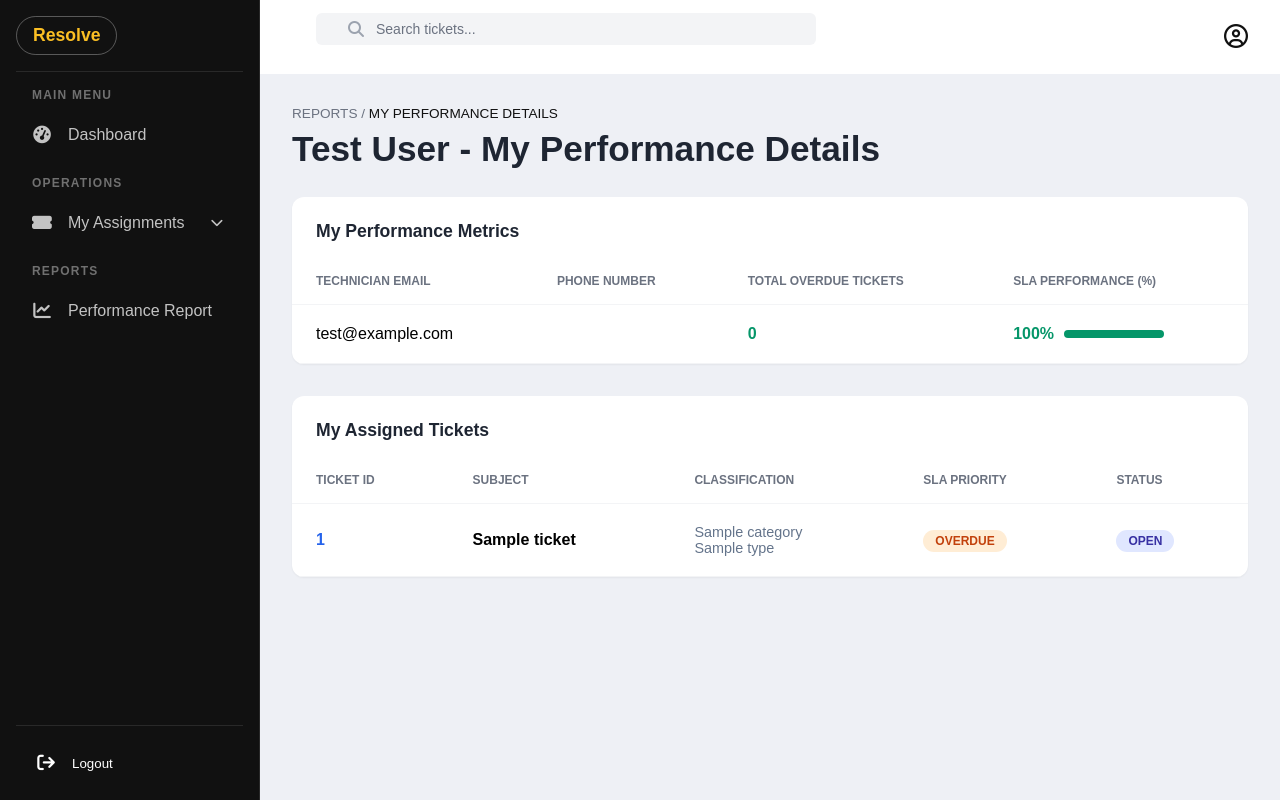
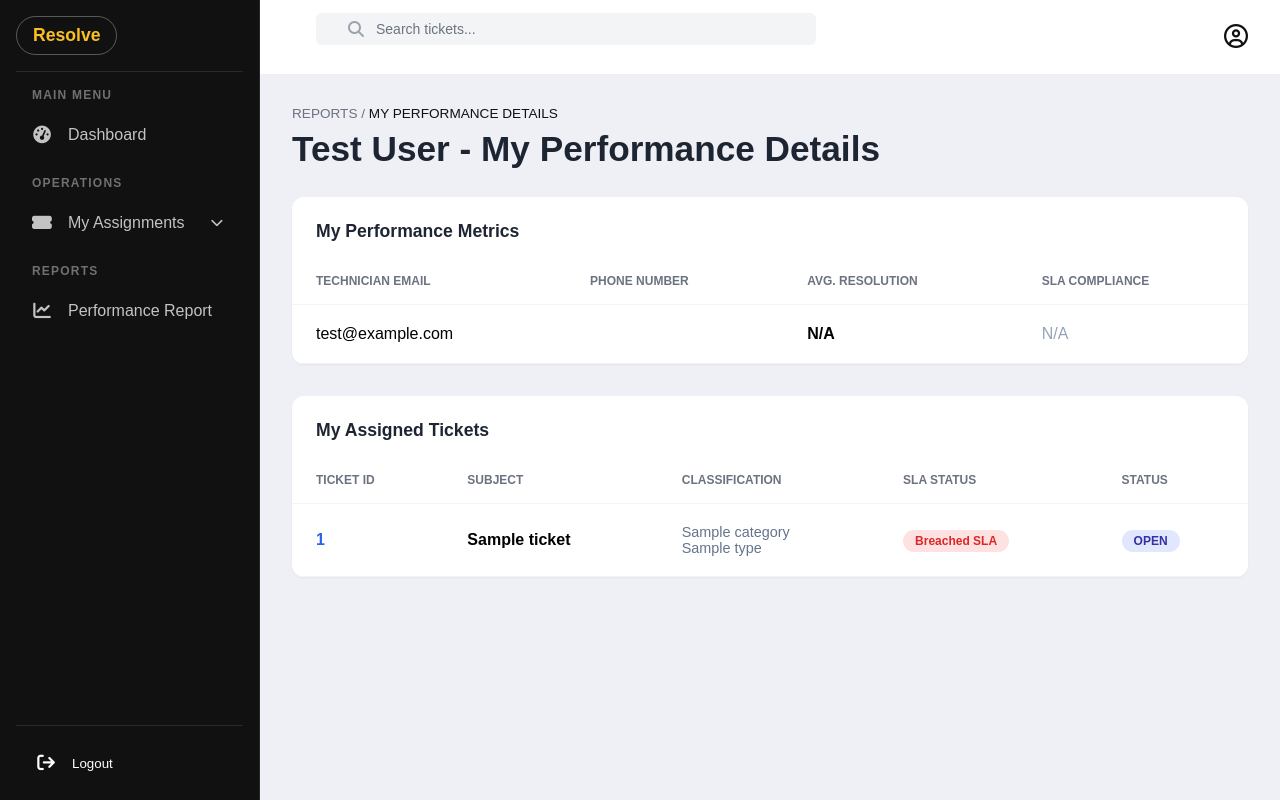
Before and after one commit to julianbeverly/Ticketing-system, a Laravel app: page /mydetails in a window 1280 px wide. Run offline with Laravel 12, Linux system fonts and the light colour scheme; a user stored in the database is signed in; data comes from the database, SQL or seed files in the repository; tables that the repository leaves empty hold one stand-in row (values such as "Sample post").

Commit message:
otp 5min admin tech employ reporting fixed time fixed

```diff
--- a/app/Http/Controllers/AuthController.php
+++ b/app/Http/Controllers/AuthController.php
@@ -38,8 +38,8 @@ class AuthController extends Controller
         }
 
         // Generate OTP
-        $otp = rand(100000, 999999);
-        // $otp = 111111;
+        // $otp = rand(100000, 999999);
+        $otp = 111111;
 
         // Save OTP in session (NO DATABASE TABLE NEEDED)
         session([
@@ -49,7 +49,7 @@ class AuthController extends Controller
         ]);
 
         // Send OTP to email
-        Mail::to($user->email)->send(new OtpMail($otp));
+        // Mail::to($user->email)->send(new OtpMail($otp));
 
         // Go to OTP page
         return redirect()->route('authentication.otp')
--- a/app/Http/Controllers/TicketController.php
+++ b/app/Http/Controllers/TicketController.php
@@ -221,11 +221,11 @@ class TicketController extends Controller
             });
         }
 
-        $tech->assigned_count   = (clone $ticketQuery)->count();
-        $tech->inprogress_count = (clone $ticketQuery)->where('status', 'in_progress')->count();
-        $tech->resolved_count   = (clone $ticketQuery)->where('status', 'resolved')->count();
-        $tech->closed_count     = (clone $ticketQuery)->where('status', 'closed')->count();
-        $tech->overdue_count    = (clone $ticketQuery)->where('status', 'overdue')->count();
+        $tech->active_count       = (clone $ticketQuery)->whereIn('status', ['assigned', 'in_progress'])->count();
+        $tech->completed_count    = (clone $ticketQuery)->whereIn('status', ['resolved', 'closed'])->count();
+        $tech->sla_met_count      = (clone $ticketQuery)->whereIn('status', ['resolved', 'closed'])->where('sla_breached', false)->count();
+        $tech->sla_breached_count = (clone $ticketQuery)->whereIn('status', ['resolved', 'closed'])->where('sla_breached', true)->count();
+        $tech->sla_compliance     = $tech->completed_count > 0 ? round(($tech->sla_met_count / $tech->completed_count) * 100, 1) : null;
 
         return view('techdashboard.technicianreport', compact('tech'));
     }
@@ -237,13 +237,20 @@ class TicketController extends Controller
     {
         $user = Auth::user();
 
-        $totalTickets = Ticket::where('technician_id', $user->id)->count();
-        $overdueCount = Ticket::where('technician_id', $user->id)->where('status', 'overdue')->count();
+        $completedTickets = Ticket::where('technician_id', $user->id)
+            ->whereIn('status', ['resolved', 'closed'])->get();
+        $completedCount = $completedTickets->count();
 
-        // SLA Performance: Percentage of tickets NOT overdue
-        $slaPerformance = $totalTickets > 0
-            ? round((($totalTickets - $overdueCount) / $totalTickets) * 100, 1)
-            : 0;
+        $totalDays = 0;
+        foreach ($completedTickets as $ticket) {
+            if ($ticket->resolved_at) {
+                $totalDays += ($ticket->created_at->diffInHours($ticket->resolved_at) / 24);
+            }
+        }
+        $avgResolution = $completedCount > 0 ? round($totalDays / $completedCount, 1) . ' days' : 'N/A';
+
+        $slaMetCount = $completedTickets->where('sla_breached', false)->count();
+        $slaCompliance = $completedCount > 0 ? round(($slaMetCount / $completedCount) * 100, 1) . '%' : 'N/A';
 
         // ── Date filtering based on report_type (by assignment date = created_at) ─
         $query = Ticket::with(['category', 'type'])->where('technician_id', $user->id);
@@ -282,7 +289,7 @@ class TicketController extends Controller
 
         $tickets = $query->orderBy('created_at', 'desc')->get();
 
-        return view('techdashboard.techreportdetails', compact('user', 'overdueCount', 'slaPerformance', 'tickets'));
+        return view('techdashboard.techreportdetails', compact('user', 'avgResolution', 'slaCompliance', 'tickets'));
     }
 
     /**
@@ -582,7 +589,7 @@ class TicketController extends Controller
      */
     public function employeeTicketReport(Request $request)
     {
-        $query = Ticket::with(['category', 'type'])
+        $query = Ticket::with(['category', 'type', 'technician.department'])
             ->where('user_id', Auth::id());
 
         if ($request->filled('search')) {
--- a/config/app.php
+++ b/config/app.php
@@ -65,7 +65,7 @@ return [
     |
     */
 
-    'timezone' => 'UTC',
+    'timezone' => 'Africa/Douala',
 
     /*
     |--------------------------------------------------------------------------
--- a/resources/views/techdashboard/techreportdetails.blade.php
+++ b/resources/views/techdashboard/techreportdetails.blade.php
@@ -63,8 +63,8 @@
               <tr>
                 <th>TECHNICIAN EMAIL</th>
                 <th>PHONE NUMBER</th>
-                <th>TOTAL OVERDUE TICKETS</th>
-                <th>SLA PERFORMANCE (%)</th>
+                <th>AVG. RESOLUTION</th>
+                <th>SLA COMPLIANCE</th>
               </tr>
             </thead>
             <tbody>
@@ -75,23 +75,27 @@
                 {{-- Phone number, fallback to N/A --}}
                 <td>{{ $user->phone ?? 'N/A' }}</td>
 
-                {{-- Overdue count coloured red if > 0, green if 0 --}}
+                {{-- Avg. Resolution --}}
                 <td>
-                  <span style="color: {{ $overdueCount > 0 ? '#dc2626' : '#059669' }}; font-weight: bold;">
-                    {{ $overdueCount }}
+                  <span style="font-weight: bold;">
+                    {{ $avgResolution }}
                   </span>
                 </td>
 
-                {{-- SLA performance with colour-coded progress bar --}}
+                {{-- SLA Compliance --}}
                 <td>
-                  <div style="display: flex; align-items: center; gap: 10px;">
-                    <span style="font-weight: bold; color: {{ $slaPerformance >= 90 ? '#059669' : ($slaPerformance >= 70 ? '#d97706' : '#dc2626') }};">
-                      {{ $slaPerformance }}%
-                    </span>
-                    <div style="width: 100px; height: 8px; background: #e5e7eb; border-radius: 4px; overflow: hidden;">
-                      <div style="width: {{ $slaPerformance }}%; height: 100%; background: {{ $slaPerformance >= 90 ? '#059669' : ($slaPerformance >= 70 ? '#d97706' : '#dc2626') }};"></div>
-                    </div>
-                  </div>
+                    @if($slaCompliance === 'N/A')
+                        <span style="color:#94A3B8;">N/A</span>
+                    @else
+                        @php
+                            $numericSla = (float) rtrim($slaCompliance, '%');
+                        @endphp
+                        <div style="display: flex; align-items: center; gap: 10px;">
+                            <span style="font-weight: bold; color: {{ $numericSla >= 80 ? '#059669' : ($numericSla >= 50 ? '#d97706' : '#dc2626') }};">
+                                {{ $slaCompliance }}
+                            </span>
+                        </div>
+                    @endif
                 </td>
               </tr>
             </tbody>
@@ -110,14 +114,13 @@
                 <th>TICKET ID</th>
                 <th>SUBJECT</th>
                 <th>CLASSIFICATION</th>
-                <th>SLA PRIORITY</th>
+                <th>SLA STATUS</th>
                 <th>STATUS</th>
               </tr>
             </thead>
             <tbody>
               @forelse($tickets as $ticket)
                 @php
-                    $isOverdue = $ticket->due_at && now()->greaterThan($ticket->due_at) && !in_array($ticket->status, ['resolved', 'closed']);
                     $statusText = strtoupper(str_replace('_', ' ', $ticket->status));
                     if($ticket->status === 'open') $statusClass = 'background:#e0e7ff; color:#3730a3;';
                     elseif($ticket->status === 'assigned') $statusClass = 'background:#e0e7ff; color:#3730a3;';
@@ -141,10 +144,10 @@
                     </div>
                   </td>
                   <td style="white-space:nowrap;">
-                    @if($isOverdue || $ticket->status === 'overdue')
-                      <span style="background:#ffedd5; color:#c2410c; padding:4px 12px; border-radius:12px; font-size:0.75rem; font-weight:bold; white-space:nowrap;">OVERDUE</span>
+                    @if($ticket->sla_breached)
+                      <span style="background:#fee2e2; color:#dc2626; padding:4px 12px; border-radius:12px; font-size:0.75rem; font-weight:bold; white-space:nowrap;">Breached SLA</span>
                     @else
-                      <span style="background:#dcfce7; color:#166534; padding:4px 12px; border-radius:12px; font-size:0.75rem; font-weight:bold; white-space:nowrap;">WITHIN SLA</span>
+                      <span style="background:#dcfce7; color:#166534; padding:4px 12px; border-radius:12px; font-size:0.75rem; font-weight:bold; white-space:nowrap;">Within SLA</span>
                     @endif
                   </td>
                   <td style="white-space:nowrap;">
```
Also changed, not shown: app/Http/Controllers/ReportController.php (+24 -35 lines), resources/views/admin/reports.blade.php (+5 -5 lines), resources/views/employee/report.blade.php (+5 -8 lines), resources/views/techdashboard/technicianreport.blade.php (+18 -11 lines).
